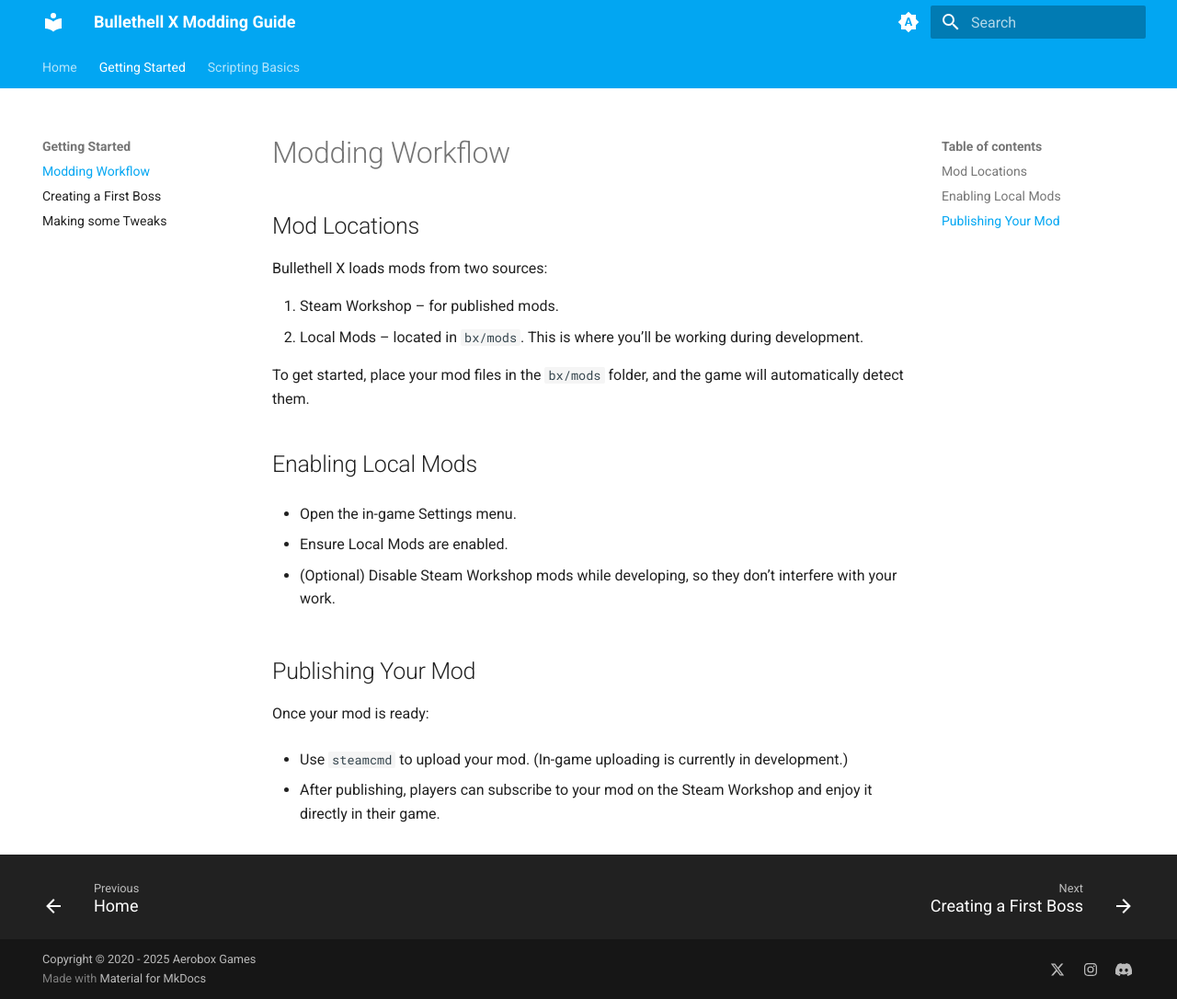
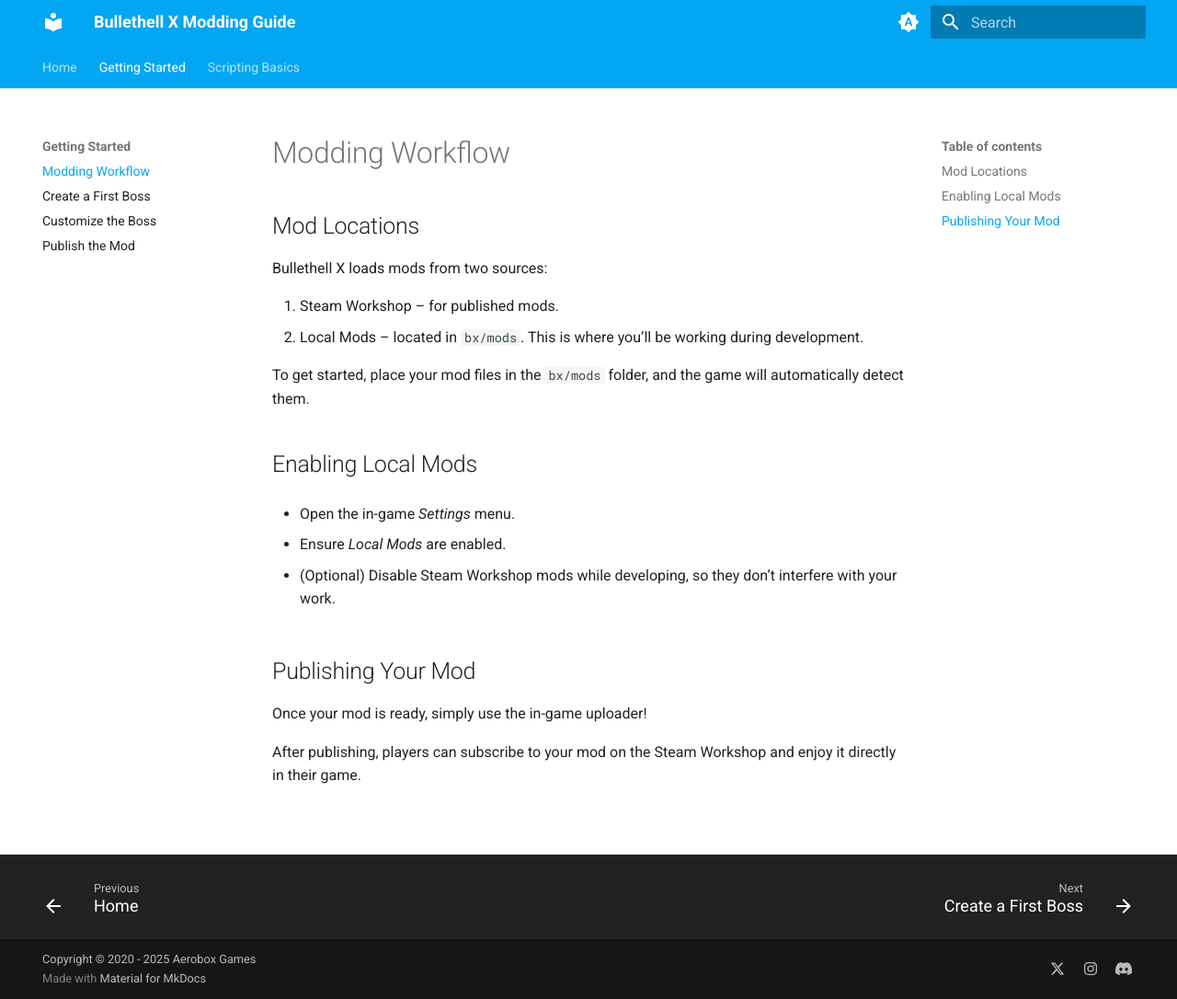
Before and after one commit to modanhan/bullethellx-modding, an MkDocs documentation site: the page built from docs/workflow.md, in a window 1280 px wide and 1086 px high. Shown: the whole window at 92% size. Built offline with MkDocs 1.6.1 and Material for MkDocs 9.7.7, drawn with Linux system fonts in a browser that asks for light colours.

Commit message:
Upload process

```diff
--- a/docs/first_boss.md
+++ b/docs/first_boss.md
@@ -1,4 +1,4 @@
-# Creating a First Boss
+# Create a First Boss
 
 In this section, we’ll create a simple boss, load it into the game,
 make a small change, and then hot-reload it to see the results.
--- a/docs/workflow.md
+++ b/docs/workflow.md
@@ -11,16 +11,14 @@
 
 ## Enabling Local Mods
 
-- Open the in-game Settings menu.
+- Open the in-game *Settings* menu.
 
-- Ensure Local Mods are enabled.
+- Ensure *Local Mods* are enabled.
 
 - (Optional) Disable Steam Workshop mods while developing, so they don’t interfere with your work.
 
 ## Publishing Your Mod
 
-Once your mod is ready:
+Once your mod is ready, simply use the in-game uploader!
 
-- Use `steamcmd` to upload your mod. (In-game uploading is currently in development.)
-
-- After publishing, players can subscribe to your mod on the Steam Workshop and enjoy it directly in their game.
+After publishing, players can subscribe to your mod on the Steam Workshop and enjoy it directly in their game.
--- a/mkdocs.yml
+++ b/mkdocs.yml
@@ -4,8 +4,9 @@
   - Home: index.md
   - Getting Started:
     - Modding Workflow: workflow.md
-    - Creating a First Boss: first_boss.md
-    - Making some Tweaks: making_tweaks.md
+    - Create a First Boss: first_boss.md
+    - Customize the Boss: making_tweaks.md
+    - Publish the Mod: publishing.md
   - Scripting Basics:
     - Entity Component System: scripting_basics.md
     - The Engine Interface: engine_interface.md
```
Also changed, not shown: docs/making_tweaks.md (+1 -1 lines), docs/publishing.md (added, +41 -0 lines), docs/special_structs.md (+9 -3 lines).
